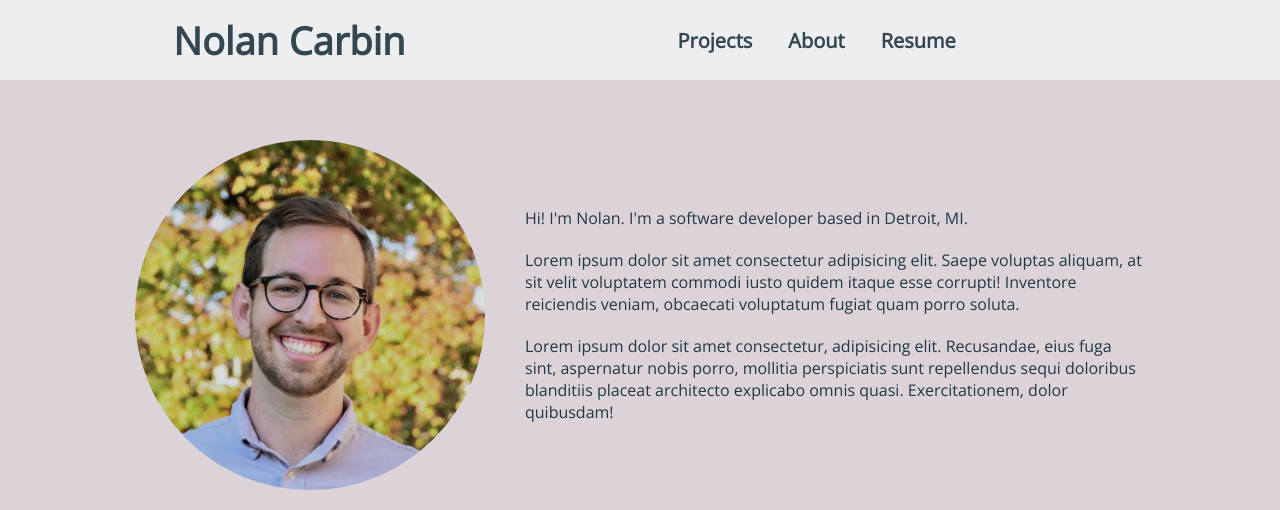
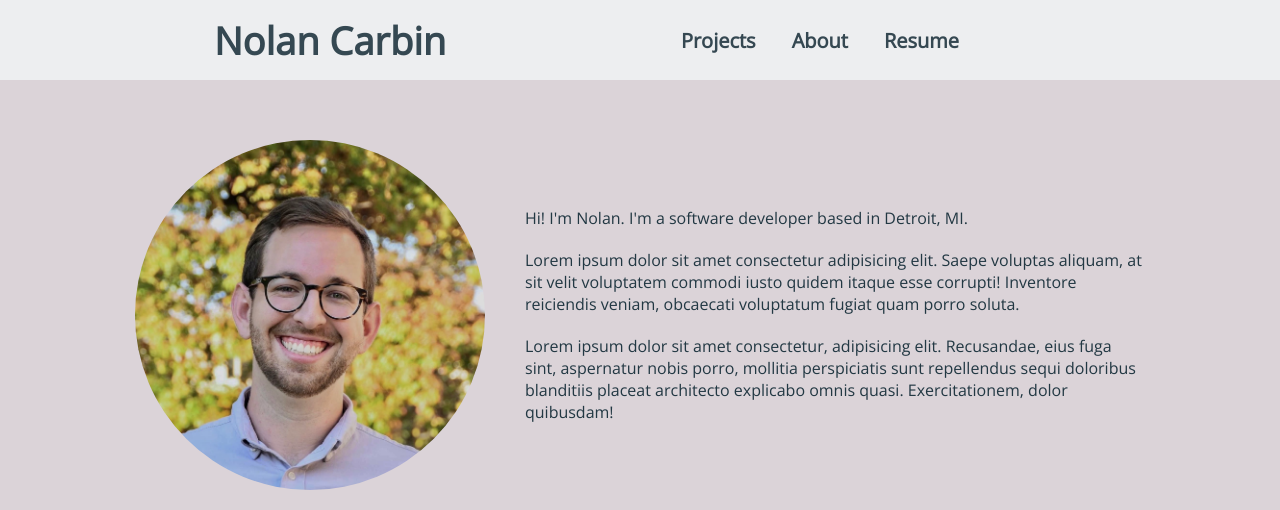
Before and after one commit to NolanCarbin/NolanCarbin.github.io, a plain HTML site: page about.html in a window 1280 px wide. Shown: the top 510 px of the page. Drawn offline with nearby package versions, Linux system fonts and the light colour scheme.

Commit message:
updated name in nav bar

```diff
--- a/about.html
+++ b/about.html
@@ -22,10 +22,10 @@
 <body>
     <div class="header">
         <div class="navBar">
-            <a href="https://nolancarbin.github.io/">
-                <h1 class='myName'>Nolan Carbin</h1>
+            <a href="https://nolancarbin.github.io/" class='myName animate__animated animate__backInLeft'>
+                <h1 class="myNameText">Nolan Carbin</h1>
             </a>
-            <div class="navButtons">
+            <div class="navButtons animate__animated animate__fadeIn animate__delay-1s">
                 <a href="https://nolancarbin.github.io/">
                     <h2 class='navButton'>Projects</h2>
                 </a>
--- a/apps/smallerScreenStyles.css
+++ b/apps/smallerScreenStyles.css
@@ -6,21 +6,26 @@
     .navBar {
         flex-direction: column;
         justify-content: center;
-        /* height: 120px; */
         height: 150px;
         margin-right: 0px;
     }
 
     .myName {
+        width: 100%;
         padding-bottom: 10px;
         padding-top: 10px;
         margin-right: 0px;
+        margin-left: 0px;
+    }
+
+    .myNameText{
+        font-size: 32px;
     }
 
     /* Index: projects */
 
     .projectSection {
-        margin-top: 200px;
+        margin-top: 180px;
         margin-bottom: 20px;
     }
 
--- a/apps/styles.css
+++ b/apps/styles.css
@@ -38,12 +38,16 @@ body {
 }
 
 .myName {
+    width: 260px;
+    padding: 10px;
+    margin-right: 10px;
+    margin-left: 50px;
+    display: flex;
+    justify-content: center;
+}
+
+.myNameText{
     font-size: 38px;
-    flex-grow: 8;
-    width: 250px;
-    padding: 10px;
-    margin-right: 40px;
-    margin-left: 20px;
 }
 
 .navButtons {
```
Also changed, not shown: dungeonWizard.html (+3 -3 lines), index.html (+2 -2 lines).
